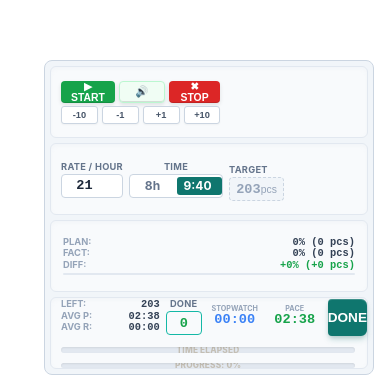
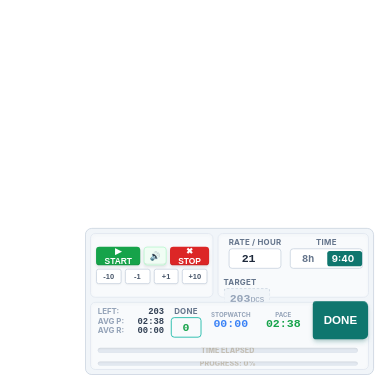
Before and after one commit to agr555/counter-app, a Next.js app: page / in a window 390 px wide. Shown: the part 457-844 px from the top of the page. Built offline with nearby package versions, Linux system fonts and the light colour scheme.

Commit message:
adaptive new8

```diff
--- a/app/widget.module.css
+++ b/app/widget.module.css
@@ -344,138 +344,198 @@
   }
 /* СТУПЕНЬ 2: Точки "840", "720", "500" и мобильные (Меньше 1100px) — ЖЕЛЕЗОБЕТОННЫЕ 2 РЯДА ДЛЯ ВСЕХ ЭКРАНОВ */
 /* СТУПЕНЬ 2: Точки "840" и "720" (от 1100px до 521px) — ПРОСТОРНЫЕ 2 РЯДА */
+/* СТУПЕНЬ 2: Точки "840" и "720" (от 1100px до 521px) — ПРОСТОРНЫЕ 2 РЯДА */
+/* СТУПЕНЬ 2: Точки "840" и "720" (от 1100px до 521px) — ПРОСТОРНЫЕ 2 РЯДА */
 @media (max-width: 1100px) and (min-width: 521px) {
     .widgetContainer {
       transform: scale(1) !important;
       display: flex !important;
       flex-direction: row !important;
-      flex-wrap: wrap !important;  /* Включаем перенос блоков на 2 ряда */
-      height: auto !important;     /* Контейнер растет вверх, спасая кнопки от урезания */
-      max-width: 510px !important; /* Ограничиваем ширину под бокс 2х2 */
+      flex-wrap: wrap !important;
+      height: auto !important;
+      max-width: 510px !important;
       gap: 6px !important;
       padding: 6px !important;
       background-color: #f1f5f9 !important;
       border: 1px solid #cbd5e1 !important;
-      margin-left: auto !important; /* Центрируем в правой рабочей зоне */
-      margin-right: 16px !important; /* Отступ от полосы прокрутки экрана */
+      margin-left: auto !important;
+      margin-right: 16px !important;
       align-items: stretch !important;
       overflow: visible !important;
     }
 
     .concaveBlock {
-      height: 76px !important;      /* НАМЕРТВО ФИКСИРУЕМ ВЫСОТУ КАЖДОГО БЛОКА В 76px */
+      height: 76px !important;
       box-sizing: border-box !important;
       padding: 0 8px !important;
       flex: none !important;
     }
 
-    /* РЯД 1 (ВЕРХНИЙ ЭТАЖ): Кнопки управления и Настройки */
+    /* РЯД 1 (ВЕРХНИЙ ЭТАЖ) */
     .widgetContainer > .concaveBlock:nth-child(3) {
       order: 1 !important;
-      width: calc(45% - 3px) !important; /* Кнопки START/STOP слева */
+      width: calc(45% - 3px) !important;
     }
     .widgetContainer > .concaveBlock:nth-child(1) {
       order: 2 !important;
-      width: calc(55% - 3px) !important; /* Настройки справа */
+      width: calc(55% - 3px) !important;
     }
 
-    /* РЯД 2 (НИЖНИЙ ЭТАЖ): План/Факт и ваш идеальный Блок 4 */
+    /* РЯД 2 (НИЖНИЙ ЭТАЖ) */
     .widgetContainer > .concaveBlock:nth-child(2) {
       order: 3 !important;
-      width: calc(35% - 3px) !important; /* План/Факт/Diff встает вниз слева */
+      width: calc(35% - 3px) !important;
     }
+
     .widgetContainer > .concaveBlock:nth-child(4) {
       order: 4 !important;
-      width: calc(65% - 3px) !important; /* Блок таймеров и DONE — зафиксирован внизу справа */
+      width: calc(65% - 3px) !important;
+      flex: 0 0 calc(65% - 3px) !important;
+      padding-top: 4px !important;
+      padding-bottom: 4px !important;
+      height: 84px !important;
     }
 
-    /* Восстанавливаем оригинальные размеры внутренних элементов */
     .toggleContainer { height: 24px !important; min-width: 94px !important; }
     .radioLabel { font-size: 0.75rem !important; width: 45px !important; }
     .slider { width: 45px !important; height: calc(100% - 4px) !important; }
     .radioInput[value="9h40m"]:checked ~ .slider { transform: translateX(45px) !important; }
     .gridRow { height: 22px !important; }
     .shadowBtn { height: 22px !important; font-size: 0.65rem !important; }
-    .dDoneBtn { margin-right: 0 !important; }
+
+    .dDoneBtn {
+      margin-right: 0 !important;
+      height: calc(100% + 8px) !important;
+      margin-top: -4px !important;
+    }
   }
 
-  /* СТУПЕНЬ 3: НАСТОЯЩИЙ МОБИЛЬНЫЙ ВИД (Меньше 520px) — ВЕРТИКАЛЬНАЯ СТОПКА БЕЗ СЖАТИЯ */
+  /* СТУПЕНЬ 3: НАСТОЯЩИЙ МОБИЛЬНЫЙ ВИД (Меньше 520px, включая 500px и 492px) */
   @media (max-width: 520px) {
+    /* Прячем Блок 2 (статистику плана) на смартфонах */
+    .widgetContainer > .concaveBlock:nth-child(2) {
+      display: none !important;
+    }
+
+    /* Возвращаем жесткую мобильную Grid-сетку, чтобы блоки не растягивались во весь экран */
     .widgetContainer {
-      transform: scale(1) !important; /* ПОЛНОСТЬЮ ОТМЕНЯЕМ МЕЛКИЙ SCALE */
-      display: flex !important;
-      flex-direction: column !important; /* Перестраиваем все блоки строго друг под другом */
-      height: auto !important; /* Контейнер плавно растет вниз под все этажи */
-      max-width: 330px !important; /* Идеальная компактная ширина под любой телефон */
-      width: 330px !important;
+      display: grid !important;
+      grid-template-columns: 145px 1fr !important; /* Четкое деление на левую и правую колонки */
+      grid-template-rows: auto auto !important;
+      max-width: 340px !important;
+      width: 340px !important;
+      height: auto !important;
       gap: 5px !important;
       padding: 5px !important;
       background-color: #f1f5f9 !important;
       border: 1px solid #cbd5e1 !important;
-      margin-right: 12px !important; /* Аккуратный отступ от края экрана телефона */
+      margin-right: 12px !important;
       margin-left: auto !important;
       overflow: visible !important;
     }
 
     .concaveBlock {
-      display: flex !important;
-      width: 100% !important; /* Каждый блок честно занимает 100% ширины мобильного контейнера */
-      height: 72px !important; /* Жесткая высота 72px защищает кнопки от любого урезания! */
       box-sizing: border-box !important;
-      padding: 0 10px !important;
-      flex: none !important;
-      justify-content: space-between !important; /* Красиво распределяем элементы внутри */
-      align-items: center !important;
+      height: 76px !important; /* ЖЕСТКАЯ ВЫСОТА: Защита кнопок старта и радиокнопок от урезания */
     }
 
-    /* --- ИДЕАЛЬНЫЙ ПОРЯДОК ЭТАЖЕЙ ДЛЯ СМАРТФОНА --- */
-
-    /* ЭТАЖ 1 (Самый верх): Кнопки управления START/STOP (бывший 3-й блок) */
+    /* РЯД 1, ЛЕВАЯ КОЛОНКА: Блок управления (START/STOP) */
     .widgetContainer > .concaveBlock:nth-child(3) {
-      order: 1 !important;
+      grid-column: 1 !important;
+      grid-row: 1 !important;
+      width: 145px !important; /* Компактная ширина под экран телефона */
+      padding: 0 6px !important;
+      display: flex !important;
+      flex-direction: column !important;
+      justify-content: center !important;
+      gap: 3px !important;
     }
 
-    /* ЭТАЖ 2: Блок Настроек (бывший 1-й блок) */
-    .widgetContainer > .concaveBlock:nth-child(1) {
-      order: 2 !important;
+    /* Исправление урезания кнопок по высоте внутри Блока 3 */
+    .widgetContainer > .concaveBlock:nth-child(3) .controlAndAdjustColumn {
+      gap: 4px !important;
+      width: 100% !important;
+    }
+    .widgetContainer > .concaveBlock:nth-child(3) .gridRow {
+      height: 22px !important; /* Защита высоты START/STOP от сплющивания */
+      width: 100% !important;
+    }
+    .widgetContainer > .concaveBlock:nth-child(3) .gridRowFullWidth {
+      height: 18px !important;
+      width: 100% !important;
+    }
+    .widgetContainer > .concaveBlock:nth-child(3) .shadowBtn {
+      height: 22px !important; /* Кнопки снова высокие и объемные */
+      font-size: 0.62rem !important;
+      flex: 1 !important;
+    }
+    .widgetContainer > .concaveBlock:nth-child(3) .adjBtnWide {
+      height: 18px !important;
+      font-size: 0.55rem !important;
     }
 
-    /* ЭТАЖ 3: Блок статистики План/Факт/Дифф (бывший 2-й блок) — ТЕПЕРЬ ОН ТУТ И НЕ ИСЧЕЗАЕТ! */
-    .widgetContainer > .concaveBlock:nth-child(2) {
-      order: 3 !important;
-      padding: 0 12px !important;
-    }
-    .compactStatsBox {
-      width: 100% !important; /* Растягиваем статистику во всю ширину мобильного этажа */
+    /* РЯД 1, ПРАВАЯ КОЛОНКА: Блок настроек (Блок 1) */
+    .widgetContainer > .concaveBlock:nth-child(1) {
+      grid-column: 2 !important;
+      grid-row: 1 !important;
+      width: 100% !important;
+      padding: 4px 6px !important;
     }
 
-    /* ЭТАЖ 4 (Самый низ): Ваш идеальный Блок 4 (Таймеры, прогресс-бары и DONE) */
-    .widgetContainer > .concaveBlock:nth-child(4) {
-      order: 4 !important;
+    /* ВНУТРИ БЛОКА 1: Двухэтажная сетка инпутов с КРАСИВЫМ ЦЕНТРИРОВАНИЕМ */
+    .widgetContainer > .concaveBlock:nth-child(1) .configGrid {
+      display: grid !important;
+      grid-template-columns: 1fr 1fr !important;
+      grid-template-rows: auto auto !important;
+      row-gap: 3px !important;
+      column-gap: 4px !important;
+      align-items: center !important;
+      justify-items: center !important; /* ИСПРАВЛЕНИЕ: Центрируем Rate и Time внутри колонок */
       width: 100% !important;
-      padding-right: 0 !important; /* Чтобы кнопка DONE идеально прижалась к правому краю скругления */
+      height: 100% !important;
     }
 
-    /* Принудительно держим крупные, удобные для пальцев размеры элементов на телефоне */
-    .toggleContainer { height: 24px !important; min-width: 94px !important; }
-    .radioLabel { font-size: 0.75rem !important; width: 45px !important; }
-    .slider { width: 45px !important; height: calc(100% - 4px) !important; }
-    .radioInput[value="9h40m"]:checked ~ .slider { transform: translateX(45px) !important; }
+    /* Принудительно держим читаемые размеры для радиокнопок 9:40 на мобильном */
+    .widgetContainer > .concaveBlock:nth-child(1) .toggleContainer { height: 24px !important; min-width: 86px !important; }
+    .widgetContainer > .concaveBlock:nth-child(1) .radioLabel { font-size: 0.7rem !important; width: 41px !important; }
+    .widgetContainer > .concaveBlock:nth-child(1) .slider { width: 41px !important; height: calc(100% - 4px) !important; }
+    .widgetContainer > .concaveBlock:nth-child(1) .radioInput[value="9h40m"]:checked ~ .slider { transform: translateX(41px) !important; }
 
-    .gridRow { height: 22px !important; width: 100% !important; }
-    .gridRowFullWidth { height: 18px !important; width: 100% !important; }
-    .shadowBtn { height: 22px !important; font-size: 0.65rem !important; flex: 1 !important; }
-    .adjBtnWide { height: 18px !important; font-size: 0.58rem !important; }
+    /* Центрируем Shift Target параллельно кнопкам на втором внутреннем ряду */
+    .widgetContainer > .concaveBlock:nth-child(1) .fieldGroupTarget {
+      grid-column: span 2 !important;
+      grid-row: 2 !important;
+      flex-direction: row !important;
+      gap: 4px !important;
+      justify-content: center !important;
+      align-items: center !important;
+      width: 100% !important;
+    }
 
-    .dDoneBtn {
+    /* РЯД 2 (НИЖНИЙ ЭТАЖ): Блок таймеров и DONE (Блок 4) */
+    .widgetContainer > .concaveBlock:nth-child(4) {
+      grid-column: span 2 !important;
+      grid-row: 2 !important;
+      width: 100% !important;
+      padding-top: 4px !important;   /* Отступы от верхней рамки */
+      padding-bottom: 4px !important;/* Отступы от нижней рамки */
+      padding-right: 0 !important;   /* Чтобы DONE прижалась к скруглению */
+      height: 80px !important;       /* Увеличенная высота этажа под новые отступы */
+    }
+
+    /* ИСПРАВЛЕНИЕ КНОПКИ DONE НА МОБИЛЬНОМ (Возвращаем ширину и боковые отступы) */
+    .widgetContainer > .concaveBlock:nth-child(4) .dDoneBtn {
       margin-right: 0 !important;
-      height: 100% !important;
+      width: 65px !important;        /* Фиксируем красивую ширину, чтобы она не была "худой" */
+      padding: 0 10px !important;    /* Добавляем внутренние поля от текста до края кнопки */
+      height: calc(100% + 8px) !important; /* На всю высоту мобильного блока */
+      margin-top: -4px !important;
       border-top-right-radius: 6px !important;
       border-bottom-right-radius: 6px !important;
     }
   }
 
-  /* СТУПЕНЬ 4: Экстремально узкие старые телефоны (меньше 340px) — легкий спасительный scale */
+  /* СТУПЕНЬ 4: Экстремально узкие старые телефоны (меньше 340px) */
   @media (max-width: 340px) {
     .widgetContainer {
       transform: scale(0.9) !important;
```
